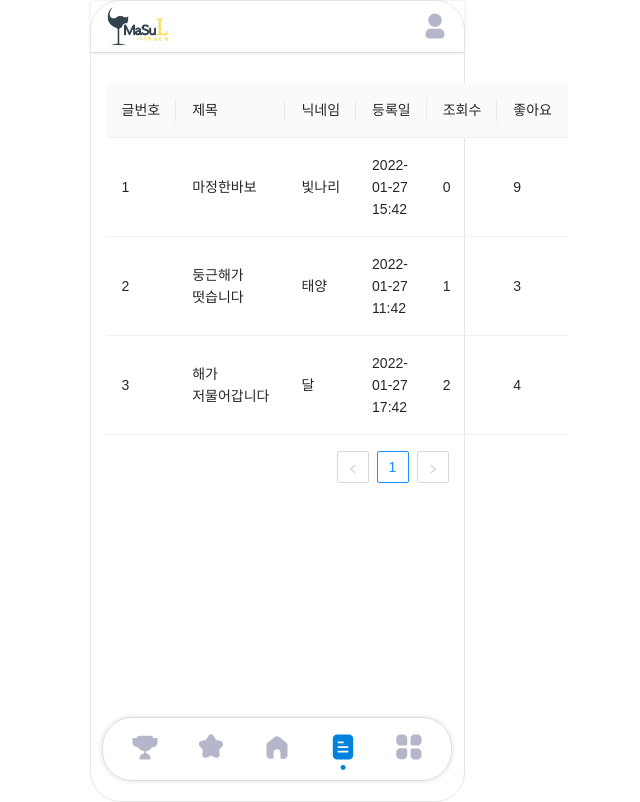
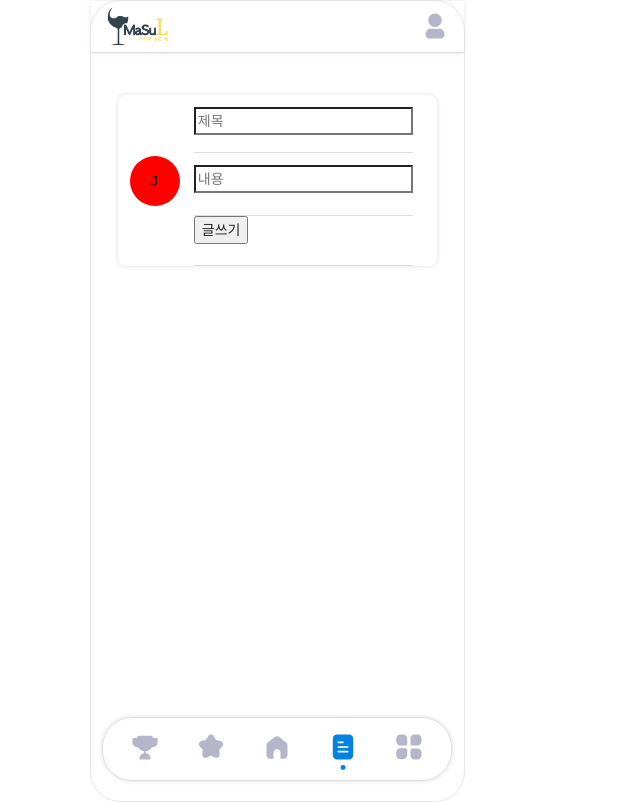
Before and after one commit to SeongGyeongOh/react-project-masul, a React (Create React App) app: page /community in a window 1280 px wide. Shown: the whole page, without its empty margins (363-1003 px from the left). Built offline with nearby package versions, Linux system fonts and the light colour scheme; a web font is replaced by a local one.

Commit message:
디자인 임시저장

```diff
--- a/src/components/Community/List/CommunityList.scss
+++ b/src/components/Community/List/CommunityList.scss
@@ -0,0 +1,61 @@
+.community {
+  width: 100%;
+  height: 197px;
+  padding: 12px;
+  box-sizing: border-box;
+  .community__box {
+    width: 100%;
+    height: 171px;
+    background: #fff;
+    border-radius: 8px;
+    padding: 0 12px;
+    box-shadow: 0px 0px 5px 0.1px #ddd;
+    display: flex;
+    .community__box__right {
+      margin-left: 12px;
+      padding: 12px 12px;
+      width: 100%;
+      .community__box__right__title {
+        border-bottom: 0.5px solid #ddd;
+        height: 46px;
+        input {
+          width: 100%;
+        }
+      }
+      .community__box__right__content {
+        height: 125px;
+        padding: 12px 0;
+        display: flex;
+        flex-direction: column;
+        justify-content: space-between;
+        .community__box__right__content__input {
+          border-bottom: 0.5px solid #ddd;
+          height: 51px;
+          input {
+            width: 100%;
+          }
+        }
+        .community__box__right__content__btn {
+          border-bottom: 0.5px solid #ddd;
+          height: 50px;
+        }
+      }
+    }
+    .community__box__left {
+      height: 171px;
+      width: 50px;
+      position: relative;
+      .community__box__left__box {
+        height: 50px;
+        width: 50px;
+        border-radius: 50%;
+        background-color: red;
+        text-align: center;
+        position: absolute;
+        line-height: 50px;
+        top: 50%;
+        transform: translateY(-50%);
+      }
+    }
+  }
+}
--- a/src/components/Community/List/index.tsx
+++ b/src/components/Community/List/index.tsx
@@ -42,14 +42,26 @@ const CommunityList = () => {
   ];
 
   return (
-    <TableBox dataSource={data} className="table__list">
-      <Column title="글번호" dataIndex="articleNumber" key="articleNumber" width={10} />
-      <Column title="제목" dataIndex="title" key="title" width={30} />
-      <Column title="닉네임" dataIndex="nickName" key="nickName" width={20} />
-      <Column title="등록일" dataIndex="registrationDate" key="registrationDate" width={20} />
-      <Column title="조회수" dataIndex="views" key="views" width={20} />
-      <Column title="좋아요" dataIndex="heart" key="heart" width={20} />
-    </TableBox>
+    <div className="community">
+      <div className="community__box">
+        <div className="community__box__left">
+          <div className="community__box__left__box">J</div>
+        </div>
+        <div className="community__box__right">
+          <div className="community__box__right__title">
+            <input type="text" placeholder="제목" />
+          </div>
+          <div className="community__box__right__content">
+            <div className="community__box__right__content__input">
+              <input type="text" placeholder="내용" />
+            </div>
+            <div className="community__box__right__content__btn">
+              <button>글쓰기</button>
+            </div>
+          </div>
+        </div>
+      </div>
+    </div>
   );
 };
 export default CommunityList;
```
Also changed, not shown: 1 other file (tests, documents, lock files or other folders).
